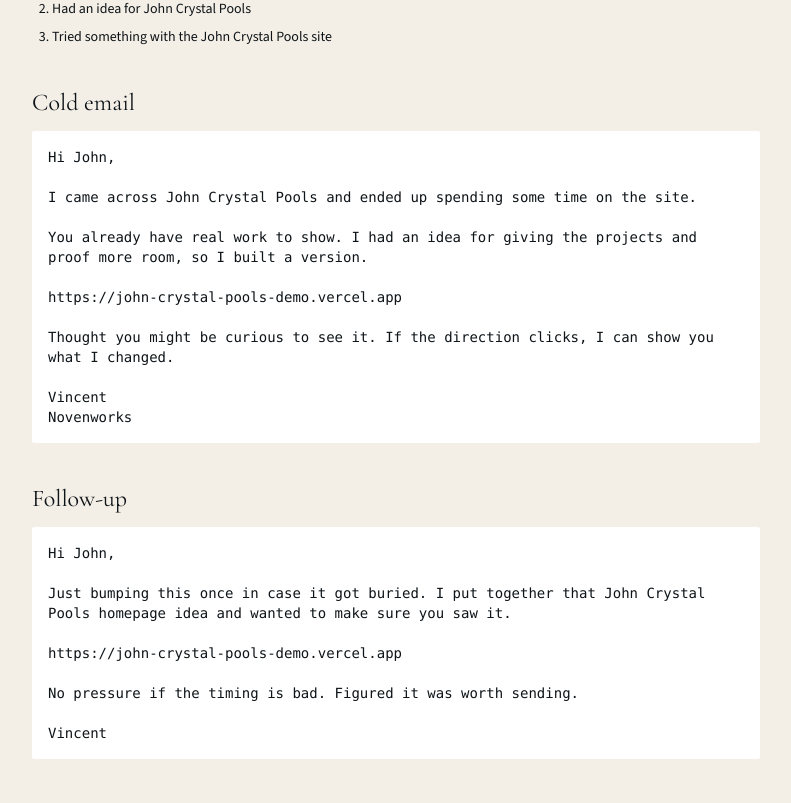
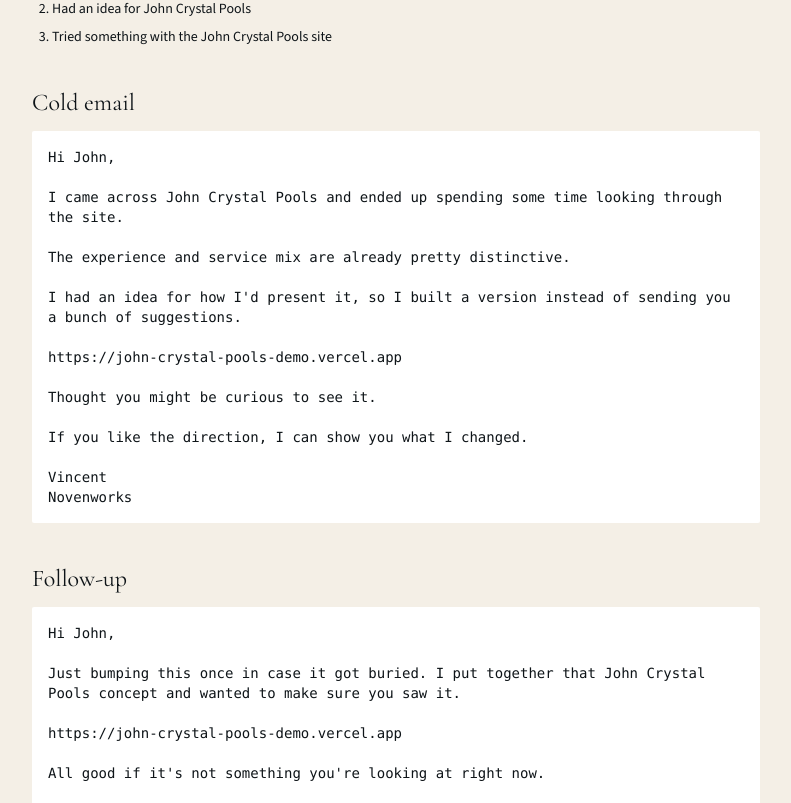
Before and after one commit to Novenworks/John-Crystal-Pools-Demo, a Next.js app: page /outreach in a window 1280 px wide. Shown: the part 1337-2140 px from the top of the page, without its empty margins (244-1035 px from the left). Built offline with nearby package versions, Linux system fonts and the light colour scheme.

Commit message:
Humanize outreach email copy

```diff
--- a/app/outreach/page.tsx
+++ b/app/outreach/page.tsx
@@ -79,13 +79,17 @@
         <pre className="mt-3 whitespace-pre-wrap rounded-sm bg-white p-4 text-sm">
             {`Hi John,
 
-I came across John Crystal Pools and ended up spending some time on the site.
+I came across John Crystal Pools and ended up spending some time looking through the site.
 
-You already have real work to show. I had an idea for giving the projects and proof more room, so I built a version.
+The experience and service mix are already pretty distinctive.
+
+I had an idea for how I'd present it, so I built a version instead of sending you a bunch of suggestions.
 
 https://john-crystal-pools-demo.vercel.app
 
-Thought you might be curious to see it. If the direction clicks, I can show you what I changed.
+Thought you might be curious to see it.
+
+If you like the direction, I can show you what I changed.
 
 Vincent
 Novenworks`}
@@ -97,11 +101,11 @@
         <pre className="mt-3 whitespace-pre-wrap rounded-sm bg-white p-4 text-sm">
             {`Hi John,
 
-Just bumping this once in case it got buried. I put together that John Crystal Pools homepage idea and wanted to make sure you saw it.
+Just bumping this once in case it got buried. I put together that John Crystal Pools concept and wanted to make sure you saw it.
 
 https://john-crystal-pools-demo.vercel.app
 
-No pressure if the timing is bad. Figured it was worth sending.
+All good if it's not something you're looking at right now.
 
 Vincent`}
           </pre>
```
